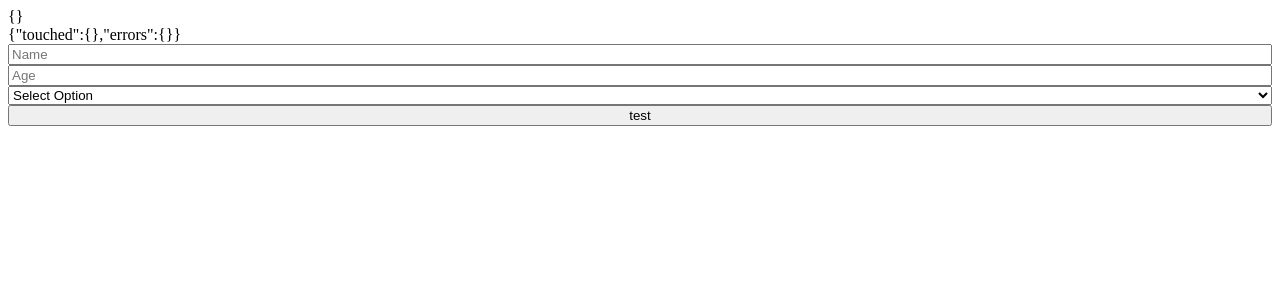
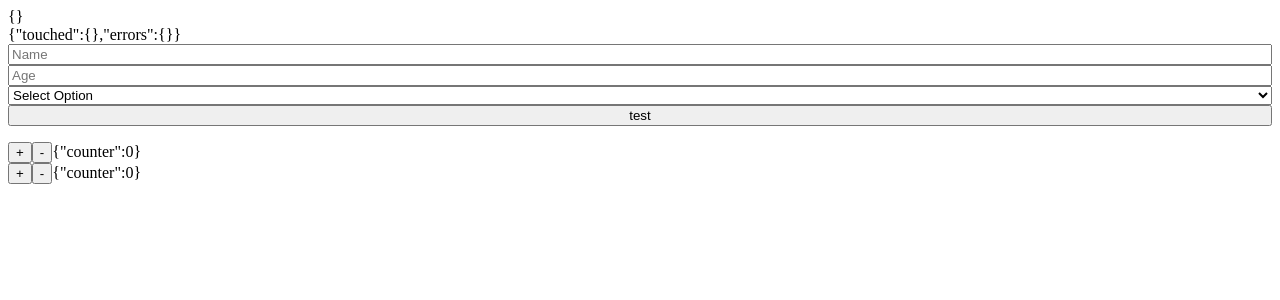
Before and after one commit to Mohammed-Mamoun98/useForm, a React (Create React App) app: page / in a window 1280 px wide. Shown: the top 300 px of the page. Built offline with nearby package versions, Linux system fonts and the light colour scheme.

Commit message:
1 file modified, 2 added

```diff
--- a/src/App.js
+++ b/src/App.js
@@ -1,6 +1,7 @@
 import React from 'react';
 import { useForm } from './From.js';
 import { fields, validationSchema } from './fields.js';
+import { Provider } from './ContextProvider.jsx';
 import './style.css';
 
 export default function App() {
@@ -9,6 +10,9 @@ export default function App() {
     <div>
       {JSON.stringify(formik.values)}
       {render(<button type="submit">test</button>)}
+      {/* Everyone of them is maintaing it's own state  */}
+      <Provider />
+      <Provider />
     </div>
   );
 }
--- /dev/null
+++ b/src/ContextConsumer.jsx
@@ -0,0 +1,12 @@
+import React, { useContext } from 'react';
+import { ParentContext } from './ContextProvider';
+export const Consumer = () => {
+  const { counter, setCounter } = useContext(ParentContext);
+  return (
+    <div>
+      <button onClick={() => setCounter(c => c + 1)}>+</button>
+      <button onClick={() => setCounter(c => c - 1)}>-</button>
+      {JSON.stringify({ counter })}
+    </div>
+  );
+};
--- /dev/null
+++ b/src/ContextProvider.jsx
@@ -0,0 +1,21 @@
+import React, { createContext, useState } from 'react';
+import { Consumer } from './ContextConsumer';
+
+export const ParentContext = createContext({
+  counter: 0,
+  setCounter: () => {}
+});
+
+export const Provider = () => {
+  const [counter, setCounter] = useState(0);
+  const contextValue = {
+    counter,
+    setCounter
+  };
+
+  return (
+    <ParentContext.Provider value={contextValue}>
+      <Consumer />
+    </ParentContext.Provider>
+  );
+};
```
